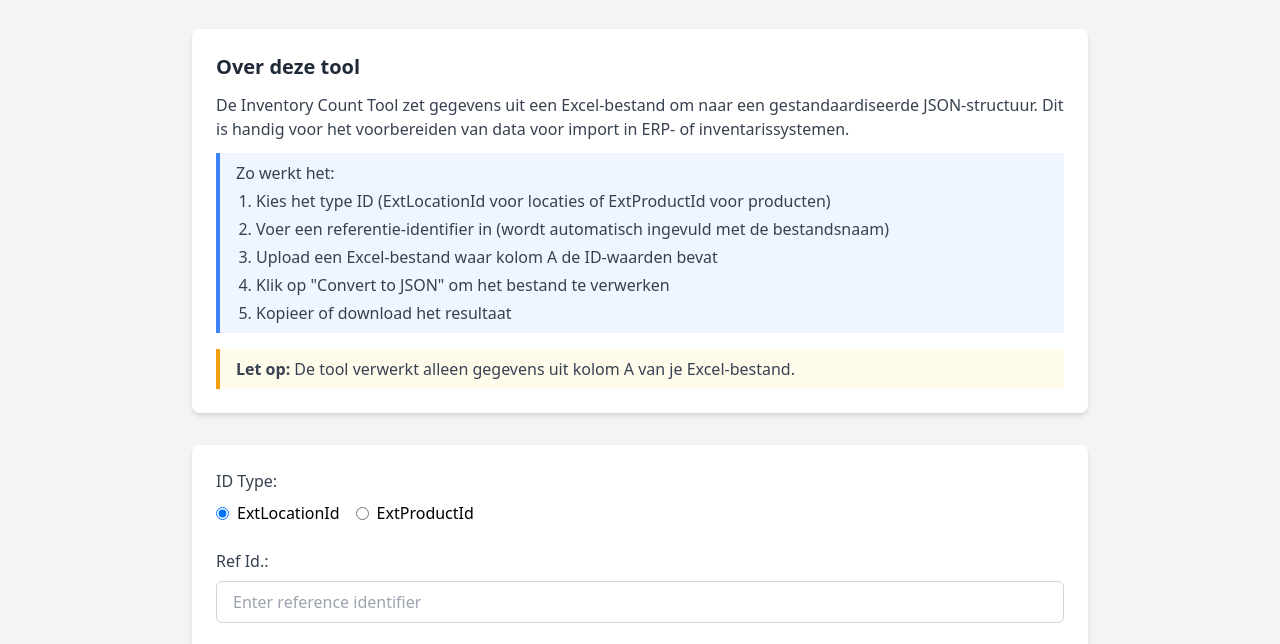
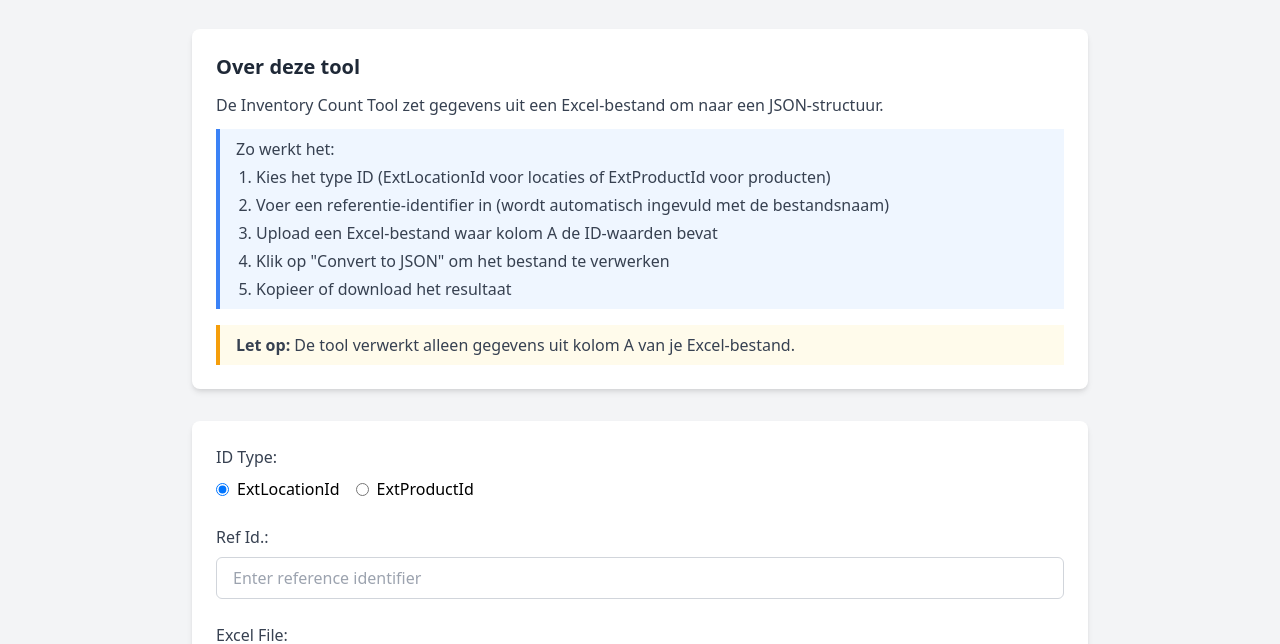
Before and after one commit to bertdeelman/Inventory-Count-Tool, a plain HTML site: page index.html in a window 1280 px wide. Shown: the part 107-751 px from the top of the page. Drawn offline with nearby package versions, Linux system fonts and the light colour scheme.

Commit message:
Tekst aangepast

```diff
--- a/index.html
+++ b/index.html
@@ -33,8 +33,7 @@
         <div class="max-w-4xl mx-auto mb-8 bg-white rounded-lg shadow-md p-6 app-card">
             <h2 class="text-xl font-semibold text-gray-800 mb-3">Over deze tool</h2>
             <p class="mb-3 text-gray-700">
-                De Inventory Count Tool zet gegevens uit een Excel-bestand om naar een gestandaardiseerde JSON-structuur.
-                Dit is handig voor het voorbereiden van data voor import in ERP- of inventarissystemen.
+                De Inventory Count Tool zet gegevens uit een Excel-bestand om naar een JSON-structuur.
             </p>
 
             <div class="border-l-4 border-blue-500 pl-4 py-2 mb-4 bg-blue-50 text-gray-700">
```
